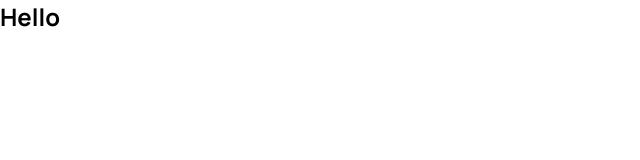
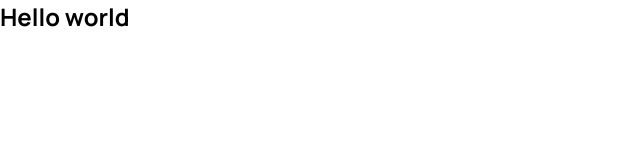
Before and after one commit to ernestas17/CA_Team_4, a React (Create React App) app: page / in a window 1280 px wide. Shown: the top 160 px of the page, without its empty margins (0-640 px from the left). Built offline with nearby package versions, Linux system fonts and the light colour scheme.

Commit message:
hello world

```diff
--- a/src/App.js
+++ b/src/App.js
@@ -1,7 +1,7 @@
 function App() {
   return (
     <>
-      <h2>Hello</h2>
+      <h2>Hello world</h2>
     </>
   );
 }
```
